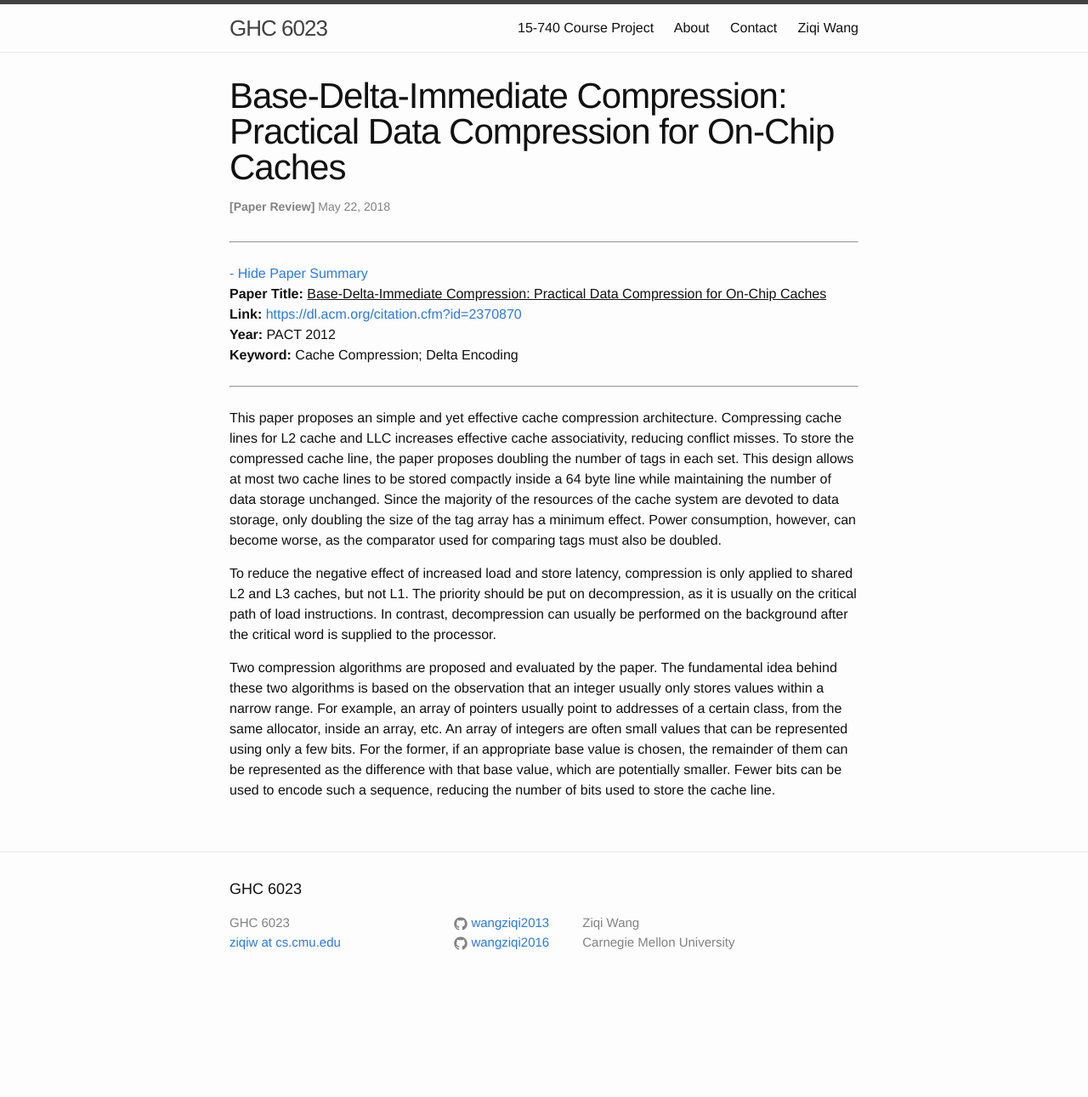
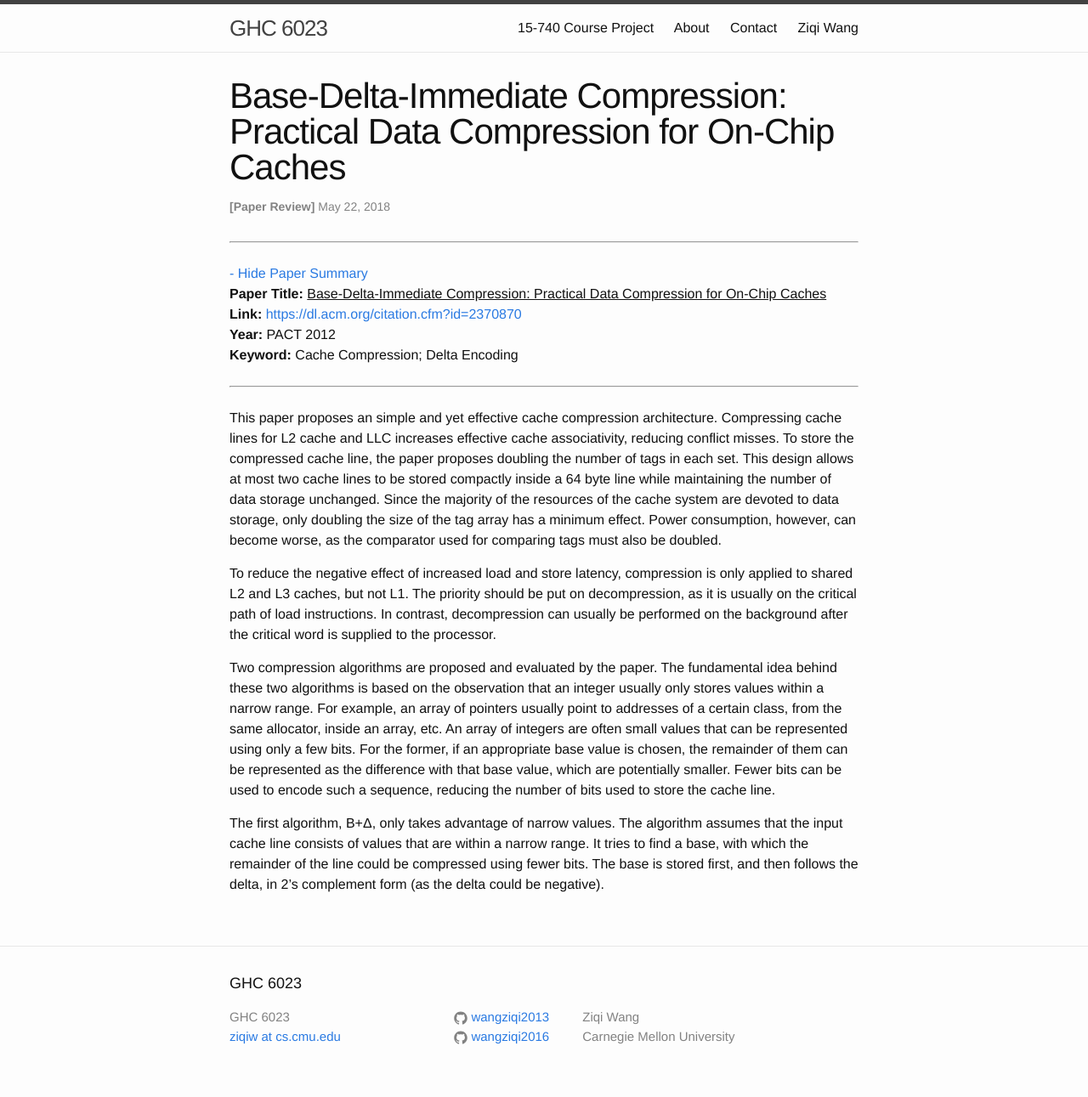
Before and after one commit to wangziqi2013/wangziqi2013.github.io, a Jekyll site: the page built from _posts/2018-05-21-Base-Delta-Immediate-Compression.markdown, in a window 1280 px wide. Shown: the whole page at 85% size. Built offline with Jekyll 4.4.1, drawn with Linux system fonts in a browser that asks for light colours; before the commit the page ends 1180 px from its top, so only the background shows below that.

Commit message:
Adding B+D

```diff
--- a/_posts/2018-05-21-Base-Delta-Immediate-Compression.markdown
+++ b/_posts/2018-05-21-Base-Delta-Immediate-Compression.markdown
@@ -30,3 +30,8 @@ pointers usually point to addresses of a certain class, from the same allocator,
 are often small values that can be represented using only a few bits. For the former, if an appropriate base value is
 chosen, the remainder of them can be represented as the difference with that base value, which are potentially smaller.
 Fewer bits can be used to encode such a sequence, reducing the number of bits used to store the cache line.
+
+The first algorithm, B+&Delta;, only takes advantage of narrow values. The algorithm assumes that the input cache line
+consists of values that are within a narrow range. It tries to find a base, with which the remainder of the line could
+be compressed using fewer bits. The base is stored first, and then follows the delta, in 2's complement form (as the
+delta could be negative).
```
